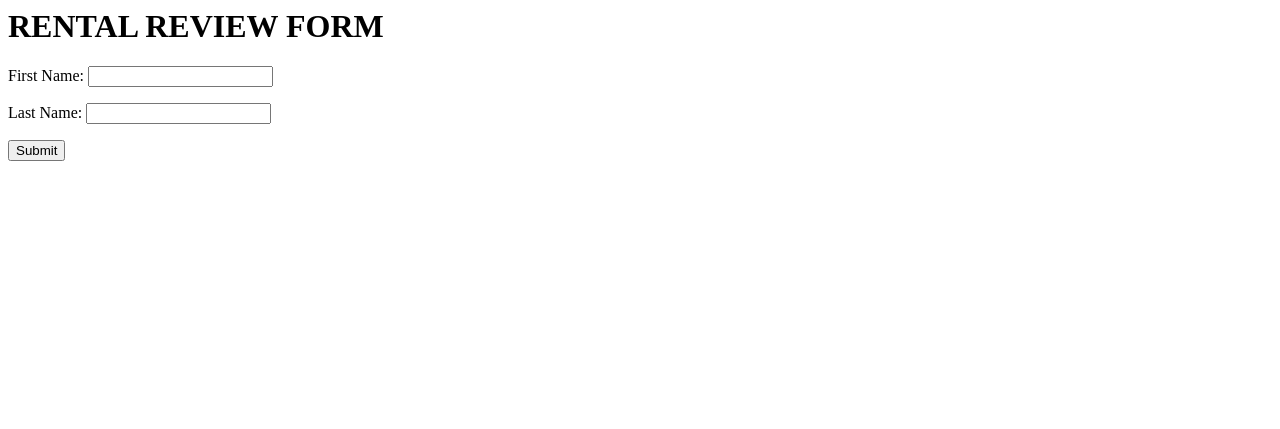
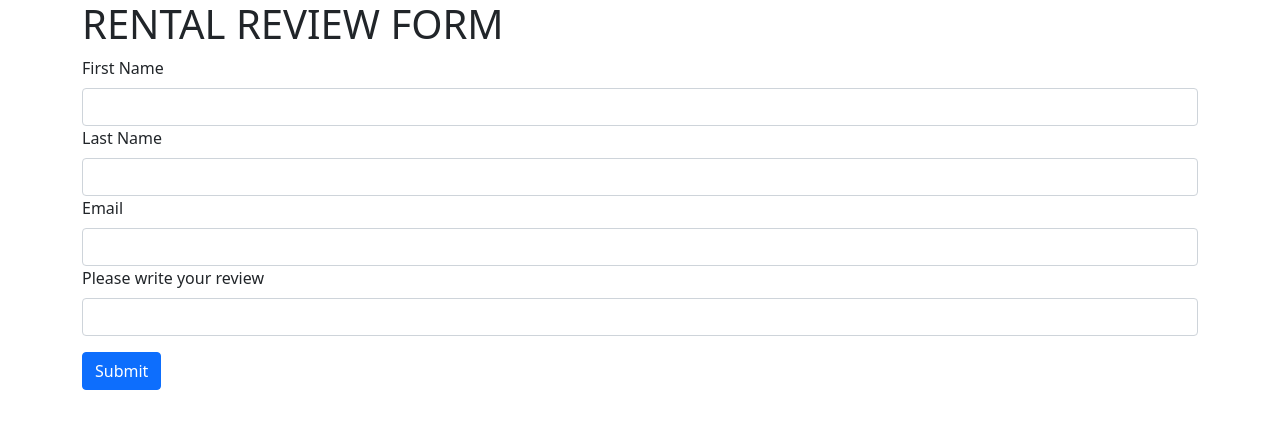
Before and after one commit to ZaryabAhmed22/Django, a Django app: page /cars/rental_review/ in a window 1280 px wide. Shown: the top 429 px of the page. Run offline with Django 4.2, Linux system fonts and the light colour scheme.

Commit message:
Styling the form - styling seperate labels and inputs fields

```diff
--- a/Section 13/car_rental_site/cars/forms.py
+++ b/Section 13/car_rental_site/cars/forms.py
@@ -1,7 +1,7 @@
 from django import forms
 
 class ReviewForm(forms.Form):
-  first_name = forms.CharField(label="First Name", max_length=30)
-  last_name = forms.CharField(label="Last Name", max_length=30)
-  email = forms.EmailField(label="Email")
-  review = forms.CharField(label='Please write your review')
+  first_name = forms.CharField(label="First Name", max_length=30, widget=forms.TextInput(attrs={'class': 'form-control'}))
+  last_name = forms.CharField(label="Last Name", max_length=30, widget=forms.TextInput(attrs={'class': 'form-control'}))
+  email = forms.EmailField(label="Email", widget=forms.TextInput(attrs={'class': 'form-control'}))
+  review = forms.CharField(label='Please write your review', widget=forms.TextInput(attrs={'class': 'form-control'}))
--- a/Section 13/car_rental_site/cars/templates/cars/rental_review.html
+++ b/Section 13/car_rental_site/cars/templates/cars/rental_review.html
@@ -3,17 +3,32 @@
     <meta charset="UTF-8" />
     <meta http-equiv="X-UA-Compatible" content="IE=edge" />
     <meta name="viewport" content="width=device-width, initial-scale=1.0" />
+    <link href="https://cdn.jsdelivr.net/npm/bootstrap@5.0.2/dist/css/bootstrap.min.css" rel="stylesheet" integrity="sha384-EVSTQN3/azprG1Anm3QDgpJLIm9Nao0Yz1ztcQTwFspd3yD65VohhpuuCOmLASjC" crossorigin="anonymous">
+    <script src="https://cdn.jsdelivr.net/npm/bootstrap@5.0.2/dist/js/bootstrap.bundle.min.js" integrity="sha384-MrcW6ZMFYlzcLA8Nl+NtUVF0sA7MsXsP1UyJoMp4YLEuNSfAP+JcXn/tWtIaxVXM" crossorigin="anonymous"></script>
+
     <title>Document</title>
   </head>
   <body>
+    <div class="container">
+
     <h1>RENTAL REVIEW FORM</h1>
 
     <form method="POST">
       {% csrf_token %}
       <!-- {{form.as_p}} -->
+      <!--
       {{form.first_name.label_tag}} {{form.first_name}}
       <p>{{form.last_name.label_tag}} {{form.last_name}}</p>
-      <input type="submit" />
+    -->
+      {% for field in form %}
+      <div class="mb-3">
+        <label class="form-label">{{field.label}}</label>
+        {{field}}
+      <div>
+      {% endfor %}
+      <button  class="btn btn-primary mt-3" type="submit">Submit</button>
     </form>
+    </div>
+
   </body>
 </html>
```
